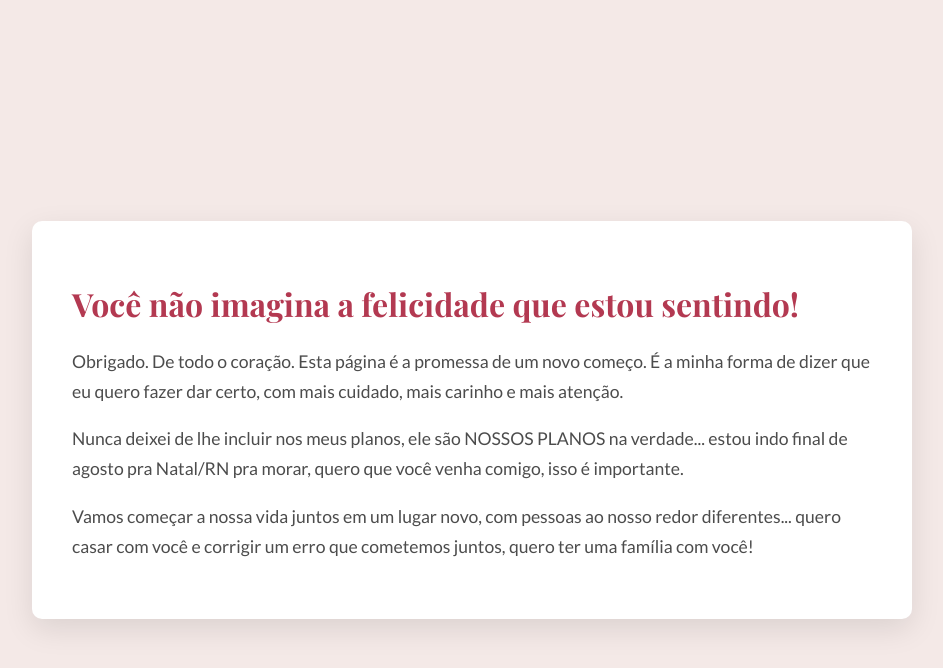
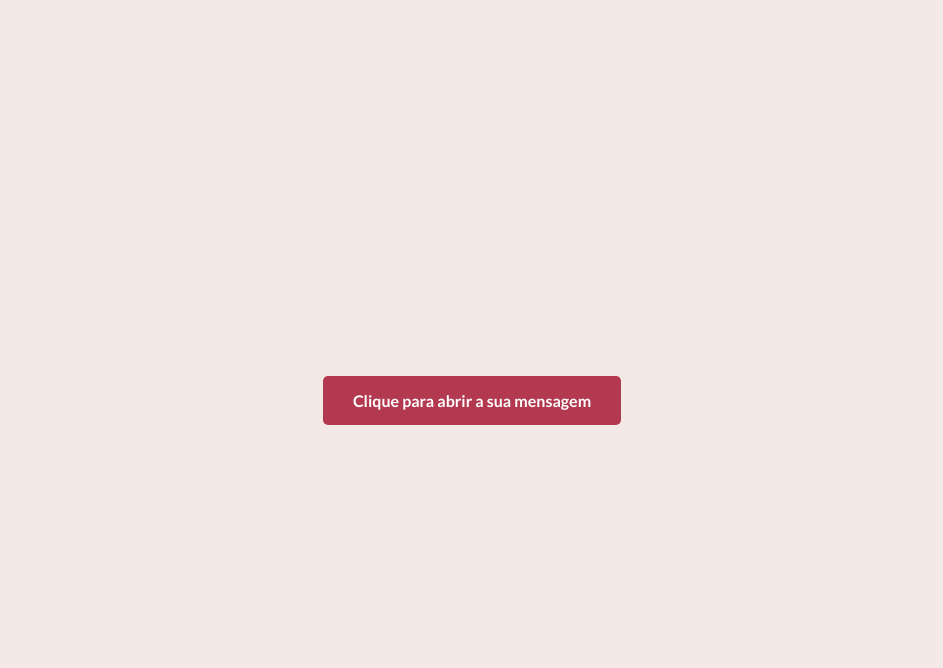
Before and after one commit to HBusiness-Group/Luana-Rodrigues, a plain HTML site: page pagina_sim.html in a window 1280 px wide. Shown: the whole page, without its empty margins (168-1111 px from the left). Drawn offline with nearby package versions, Linux system fonts and the light colour scheme.

Commit message:
Update pagina_sim.html

```diff
--- a/pagina_sim.html
+++ b/pagina_sim.html
@@ -6,17 +6,63 @@
     <title>Um Novo Começo</title>
     <link rel="stylesheet" href="estilo.css">
     <link href="https://fonts.googleapis.com/css2?family=Playfair+Display:wght@400;700&family=Lato:wght@400;700&display=swap" rel="stylesheet">
+    <style>
+        /* Estilos extras APENAS para esta página */
+        #tela-entrada {
+            position: fixed;
+            top: 0;
+            left: 0;
+            width: 100%;
+            height: 100%;
+            background-color: #f4e9e7; /* Mesma cor do fundo */
+            display: flex;
+            justify-content: center;
+            align-items: center;
+            z-index: 100;
+        }
+
+        #conteudo-principal {
+            /* O conteúdo começa escondido */
+            display: none;
+        }
+    </style>
 </head>
 <body>
-    <div class="container-conteudo">
+
+    <div id="tela-entrada">
+        <button onclick="iniciarExperiencia()">Clique para abrir a sua mensagem</button>
+    </div>
+
+    <audio id="minhaMusica" loop>
+        <source src="https://hbusiness-group.github.io/Luana-Rodrigues/Amado - Vanessa da Mata.mp3" type="audio/mpeg">
+        Seu navegador não suporta áudio.
+    </audio>
+
+    <div class="container-conteudo" id="conteudo-principal">
         <h1>Você não imagina a felicidade que estou sentindo!</h1>
         <p>Obrigado. De todo o coração. Esta página é a promessa de um novo começo. É a minha forma de dizer que eu quero fazer dar certo, com mais cuidado, mais carinho e mais atenção.</p>
-        <p>Nunca deixei de lhe incluir nos meus planos, ele são NOSSOS PLANOS na verdade... estou indo final de agosto pra Natal/RN pra morar, quero que você venha comigo, isso é importante.</p>
-        <p>Vamos começar a nossa vida juntos em um lugar novo, com pessoas ao nosso redor diferentes... quero casar com você e corrigir um erro que cometemos juntos, quero ter uma família com você!</p>
+        <p>Eu nunca deixei de incluir você nos meus planos — na verdade, eles são nossos planos. No final de agosto, vou me mudar para Natal/RN para morar lá, e quero muito que você venha comigo. Isso é importante pra mim..</p>
+        <p>Quero que a gente comece a nossa vida juntos, em um lugar novo, cercados de pessoas diferentes, vivendo novas histórias. Quero casar com você, quero consertar um erro que cometemos juntos e construir uma família ao seu lado.</p>
 
         </div>
+
+    <script>
+        function iniciarExperiencia() {
+            // Pega os elementos da página
+            var telaEntrada = document.getElementById('tela-entrada');
+            var conteudoPrincipal = document.getElementById('conteudo-principal');
+            var musica = document.getElementById('minhaMusica');
+
+            // Toca a música
+            musica.play();
+
+            // Esconde a tela de entrada
+            telaEntrada.style.display = 'none';
+
+            // Mostra o seu conteúdo
+            conteudoPrincipal.style.display = 'block';
+        }
+    </script>
+
 </body>
-    <audio autoplay loop>
-    <source src="https://hbusiness-group.github.io/Luana-Rodrigues/Amado - Vanessa da Mata.mp3" type="audio/mpeg">
-    Seu navegador não suporta áudio.
-</audio></html>
+</html>
```
